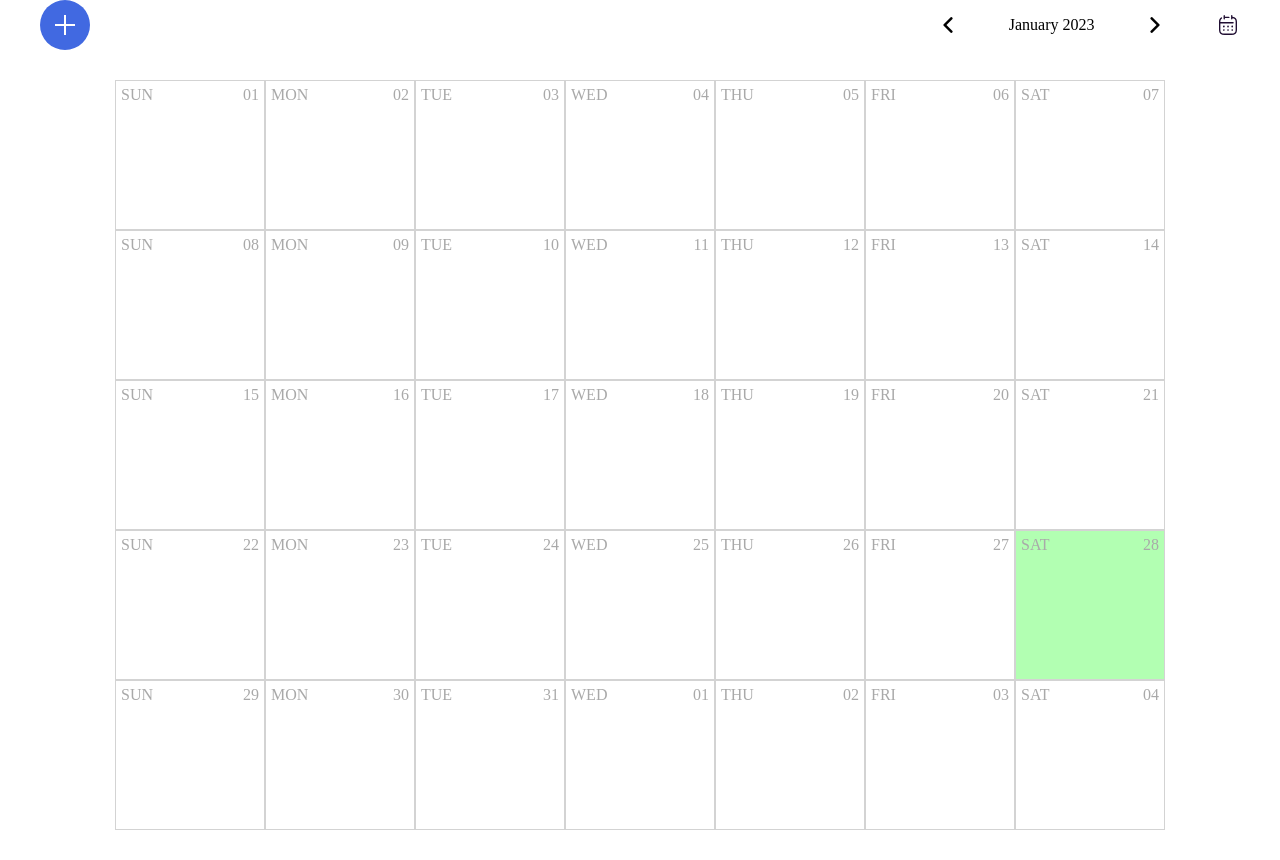
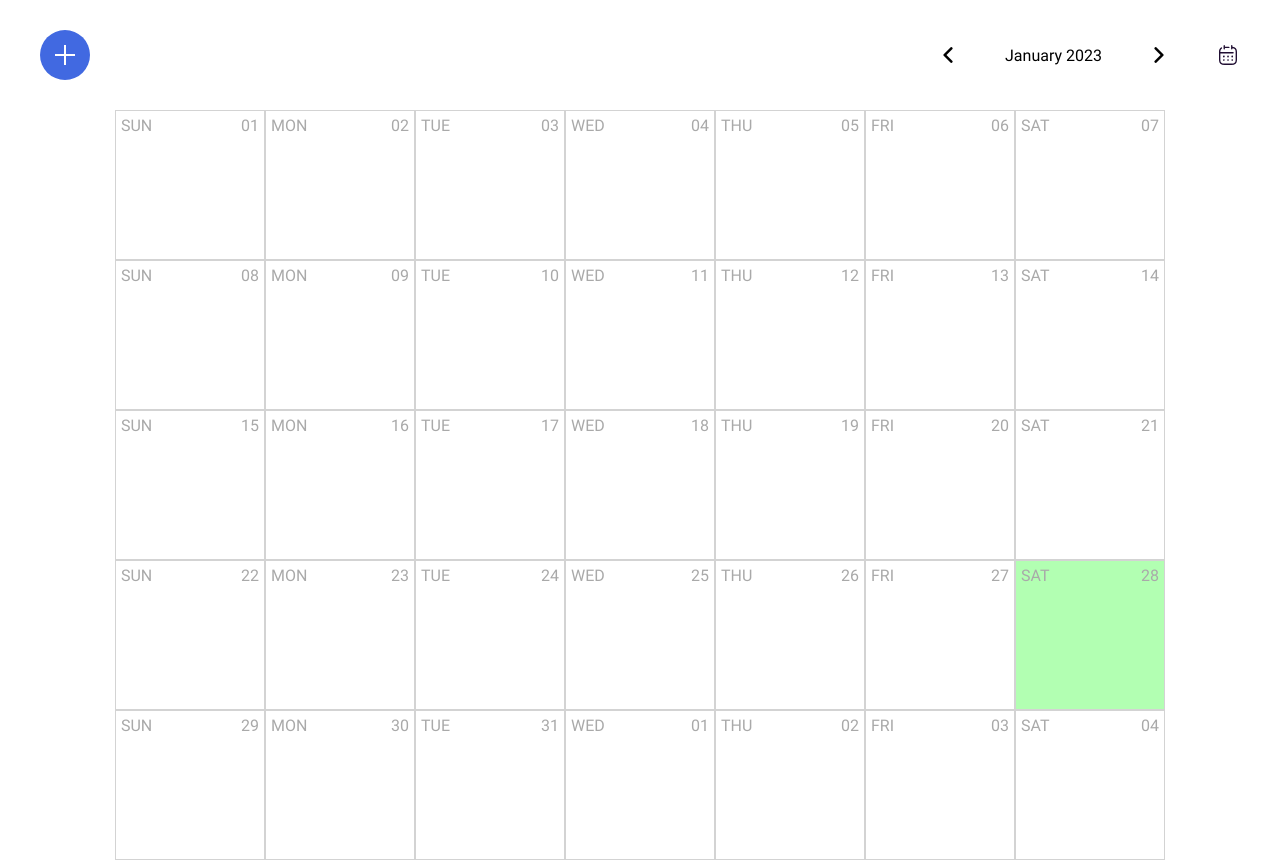
Before and after one commit to Stariu0013/holy-water-tech, a React (Create React App) app: page / in a window 1280 px wide. Before the commit the page ends 830 px from the top, so only its background shows below. Built offline with nearby package versions, Linux system fonts and the light colour scheme.

Commit message:
feat: added font, small bugfixes

```diff
--- a/src/App.js
+++ b/src/App.js
@@ -8,7 +8,7 @@ import Navbar from "./components/Navbar/Navbar";
 import EventModal from "./components/EventModal/EventModal";
 
 import { getDaysMatrix } from "./tools/getDaysMatrix";
-import { getEventsFromLocalStorage } from "./store/slices/events";
+import { getEventsFromLocalStorage, setSelectedEvent } from "./store/slices/events";
 
 import styles from "./App.module.scss";
 
@@ -48,6 +48,7 @@ function App() {
     };
     const handleCloseModal = () => {
         setShowModal(false);
+        dispatch(setSelectedEvent(null));
     };
 
     return (
--- a/src/App.module.scss
+++ b/src/App.module.scss
@@ -1,8 +1,14 @@
+@import './src/assets/fonts/fonts';
+
 * {
     margin: 0;
     padding: 0;
 
     box-sizing: border-box;
+}
+
+body {
+    font-family: Roboto, sans-serif;
 }
 
 .wrapper {
--- /dev/null
+++ b/src/assets/fonts/fonts.scss
@@ -0,0 +1,5 @@
+@font-face {
+    font-family: Roboto;
+    src: url("./Roboto/Roboto-Regular.ttf");
+    font-weight: 400;
+}
--- a/src/components/EventModal/EventModal.jsx
+++ b/src/components/EventModal/EventModal.jsx
@@ -1,9 +1,11 @@
-import React from "react";
+import React, { useState } from "react";
 import { useDispatch, useSelector } from "react-redux";
 import dayjs from "dayjs";
 
 import useInput from "../../hooks/useInput";
 import { pushEvents, removeEvent, updateEvent } from "../../store/slices/events";
+
+import { formatDate } from "../../tools/reverseDate";
 
 import styles from "./EventModal.module.scss";
 
@@ -17,10 +19,21 @@ const EventModal = (props) => {
 
     const title = useInput(selectedEvent ? selectedEvent.title : "");
     const description = useInput(selectedEvent ? selectedEvent.description : "");
-    const date = useInput(selectedEvent ? selectedEvent.day : "");
+    const date = useInput(selectedDay ? formatDate(selectedDay) : "");
     const time = useInput(selectedEvent ? selectedEvent.time : "");
 
+    const [titleError, setTitleError] = useState("");
+    const [dateError, setDateError] = useState("");
+
     const onSave = () => {
+        if (!date.value) {
+            setDateError("Date is required");
+        }
+        if (!title.value) {
+            setTitleError("Title is required");
+        }
+
+        if (date.value && title.value) {
             const calendar = {
                 title: title.value,
                 description: description.value,
@@ -40,12 +53,8 @@ const EventModal = (props) => {
             }
 
             onClose();
+        }
     };
-    // console.log({
-    //     selectedDay: new Date(selectedDay.valueOf()),
-    //     date: new Date(date.value)
-    // })
-
     const onRemove = () => {
         dispatch(removeEvent(selectedEvent));
 
@@ -57,34 +66,47 @@ const EventModal = (props) => {
             <div className={styles.modal__titleBlock}>
                 <h2 className={styles.modal__titleBlock__title}>{
                     selectedEvent && selectedEvent.updatedAt
-                        ? 'Add new idea item'
-                        : 'Edit idea item'
+                        ? "Add new idea item"
+                        : "Edit idea item"
                 }</h2>
                 <div className={styles.modal__titleBlock__close} onClick={onClose} />
             </div>
-            {/*{*/}
-            {/*    //todo: on create new event don't show title*/}
-            {/*    selectedEvent && selectedEvent.updatedAt*/}
-            {/*        ? <p className={styles.modal__subtitle}>Updated at: {dayjs(selectedEvent.updatedAt).format('DD.MM.YYYY hh:mm:ss')}</p>*/}
-            {/*        : <p className={styles.modal__subtitle}>Created at: {dayjs(selectedEvent.createdAt).format('DD.MM.YYYY hh:mm:ss')}</p>*/}
-            {/*}*/}
+            {
+                selectedEvent && selectedEvent.updatedAt
+                    ? <p className={styles.modal__subtitle}>Updated
+                        at: {dayjs(selectedEvent.updatedAt).format("DD.MM.YYYY hh:mm:ss")}</p>
+                    : selectedEvent && selectedEvent.createdAt
+                        ? <p className={styles.modal__subtitle}>Created
+                            at: {dayjs(selectedEvent.createdAt).format("DD.MM.YYYY hh:mm:ss")}</p>
+                        : null
+            }
             <div className={styles.modal__fields}>
                 <label className={styles.modal__fields__label} htmlFor="title">Title *</label>
-                <input className={styles.modal__fields__input} type="text" {...title} id="title" placeholder="Title goes here" />
+                <input className={styles.modal__fields__input} type="text" {...title} id="title"
+                       placeholder="Title goes here" />
+                {
+                    titleError ? <p>{titleError}</p> : null
+                }
 
                 <label className={styles.modal__fields__label} htmlFor="description">Description</label>
-                <input className={styles.modal__fields__input} type="text" {...description} id="description" placeholder="Description" />
+                <input className={styles.modal__fields__input} type="text" {...description} id="description"
+                       placeholder="Description" />
 
                 <label className={styles.modal__fields__label} htmlFor="date">Date *</label>
                 <input className={styles.modal__fields__input} type="date" {...date} id="date" placeholder="Date" />
+                {
+                    dateError ? <p>{dateError}</p> : null
+                }
 
                 <label className={styles.modal__fields__label} htmlFor="time">Time</label>
-                <input className={styles.modal__fields__input} type="time" {...time} id="time" placeholder="Begin time" />
+                <input className={styles.modal__fields__input} type="time" {...time} id="time"
+                       placeholder="Begin time" />
             </div>
 
             <div className={styles.modal__btns}>
                 {
-                    selectedEvent ? <button className={styles.modal__btns__btn} onClick={onRemove}>Remove</button> : <div/>
+                    selectedEvent ? <button className={styles.modal__btns__btn} onClick={onRemove}>Remove</button> :
+                        <div />
                 }
 
                 <button className={styles.modal__btns__btn} onClick={onSave}>Save</button>
--- a/src/components/Month/Month.jsx
+++ b/src/components/Month/Month.jsx
@@ -1,4 +1,5 @@
 import React from "react";
+
 import Day from "../Day/Day";
 
 import styles from "./Month.module.scss";
--- a/src/components/Navbar/Navbar.jsx
+++ b/src/components/Navbar/Navbar.jsx
@@ -17,7 +17,7 @@ const Navbar = (props) => {
 
     return (
         <div className={styles.navbar}>
-            <button className={styles.navbar__addEvent} onClick={handleOpenModal}/>
+            <button className={styles.navbar__addEvent} onClick={handleOpenModal} />
             <div className={styles.navbar__navigation}>
                 <img className={styles.navbar__navigation__icon} onClick={prev} src={left_icon} alt="left_icon" />
 
--- a/src/components/Navbar/Navbar.module.scss
+++ b/src/components/Navbar/Navbar.module.scss
@@ -2,7 +2,7 @@
     display: flex;
     justify-content: space-between;
 
-    margin-bottom: 30px;
+    margin: 30px 0;
 
     &__addEvent {
         width: 50px;
--- /dev/null
+++ b/src/tools/reverseDate.js
@@ -0,0 +1,5 @@
+export const formatDate = date => {
+    const newDate = new Date(date).toLocaleDateString();
+
+    return newDate.split(".").reverse().join("-");
+};
```
Also changed, not shown: src/assets/fonts/Roboto/Roboto-Regular.ttf (added), 1 other file (tests, documents, lock files or other folders). Lines whose indentation alone changed are shown as unchanged.
